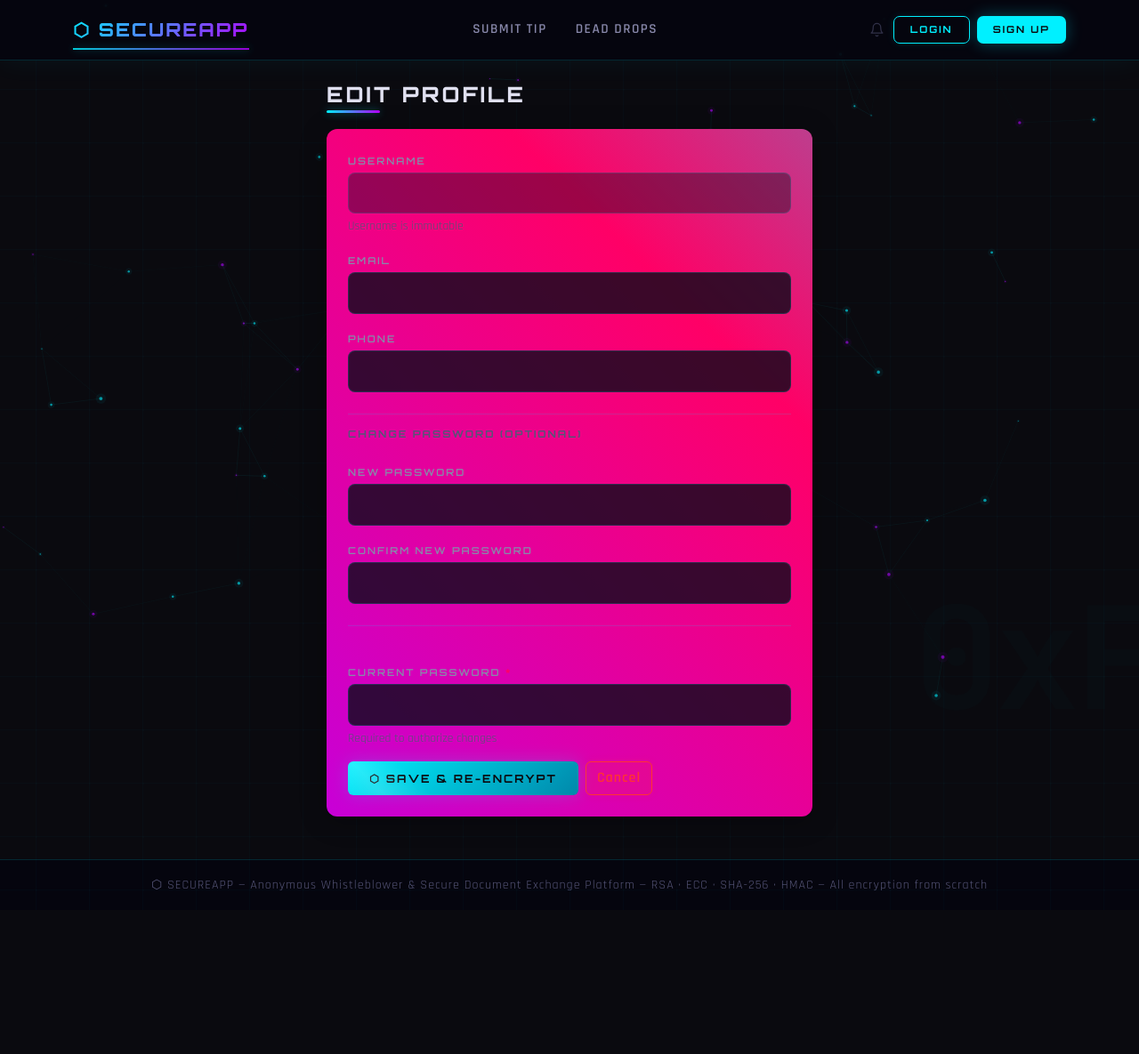
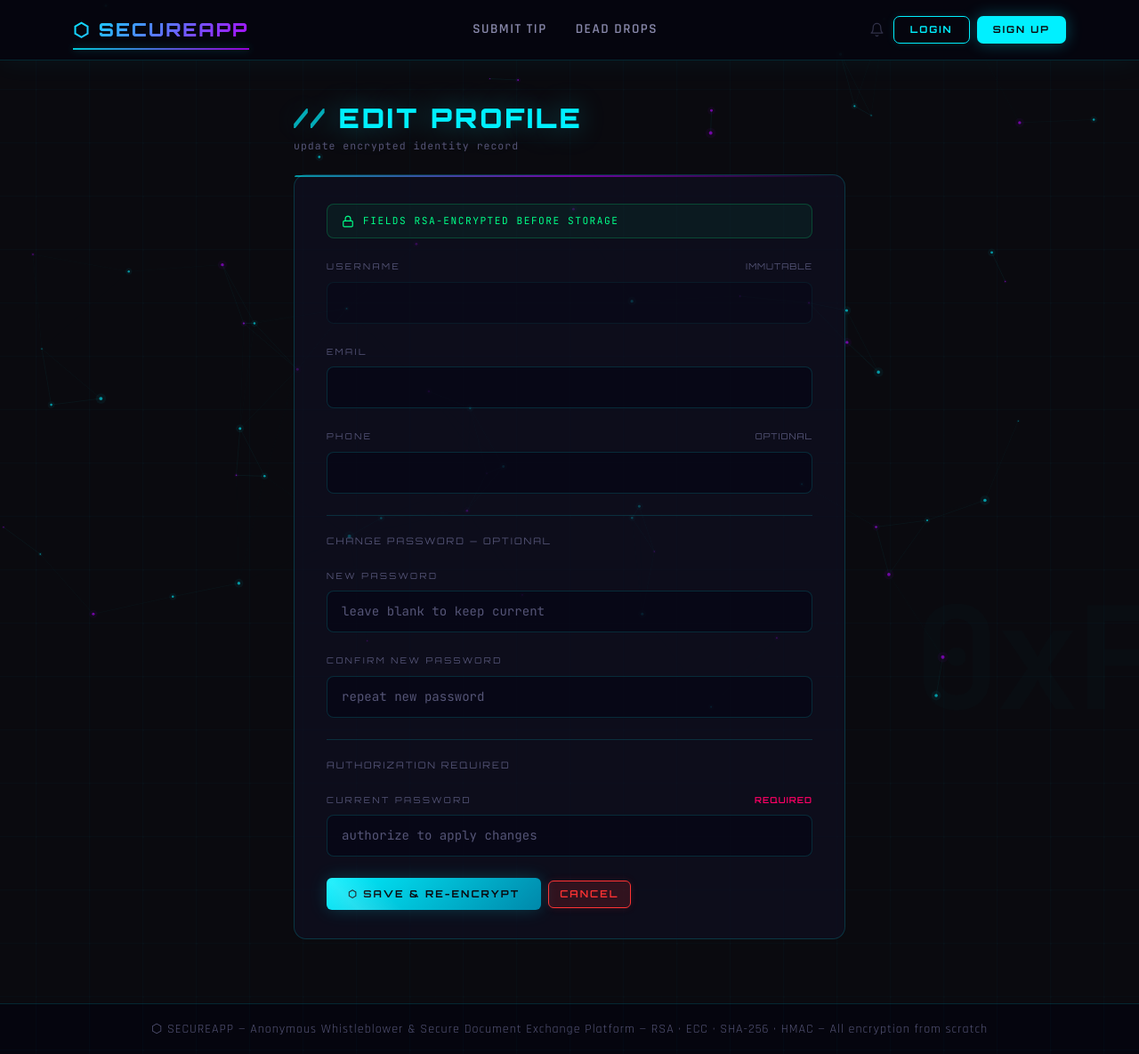
Before and after one commit to monirakib/SecureApp, a Flask app: template templates/edit_profile.html in a window 1280 px wide. Shown: the whole page at 89% size. Before the commit the page ends 1001 px from the top, so only its background shows below. Run offline with Flask 3, Linux system fonts and the light colour scheme; the template is opened without the code that fills it, so the values that code supplies are empty.

Commit message:
Redesign edit_post and edit_profile to match cyberpunk compose UI; update .gitignore for LaTeX artifacts

```diff
--- a/templates/edit_profile.html
+++ b/templates/edit_profile.html
@@ -1,55 +1,96 @@
 {% extends "base.html" %}
-{% block title %}Edit Profile - SecureApp{% endblock %}
+{% block title %}Edit Profile — SecureApp{% endblock %}
 {% block content %}
-<div class="row justify-content-center">
-    <div class="col-md-6">
-        <h2 class="section-title float-in">EDIT PROFILE</h2>
-        <div class="card neon-card float-in float-in-delay-1">
-            <div class="card-body p-4">
+<div style="max-width:620px;margin:0 auto;padding:1.5rem 0;">
+
+  {# ── HEADING ── #}
+  <div class="float-in mb-4">
+    <div style="font-family:'Orbitron',sans-serif;font-size:1.9rem;font-weight:900;letter-spacing:3px;color:var(--cyan);text-shadow:0 0 30px rgba(0,240,255,0.35);line-height:1.1;">
+      <span style="opacity:0.7;">// </span>EDIT PROFILE
+    </div>
+    <div style="font-family:'JetBrains Mono',monospace;font-size:0.72rem;color:var(--text-muted);letter-spacing:1px;margin-top:6px;">
+      update encrypted identity record
+    </div>
+  </div>
+
+  {# ── FORM CARD ── #}
+  <div class="compose-card float-in float-in-delay-1">
+
+    {# Encryption banner #}
+    <div style="background:rgba(0,255,136,0.06);border:1px solid rgba(0,255,136,0.2);border-radius:8px;padding:10px 16px;display:flex;align-items:center;gap:10px;margin-bottom:24px;">
+      <svg width="14" height="14" viewBox="0 0 24 24" fill="none" stroke="var(--green)" stroke-width="2"><rect x="3" y="11" width="18" height="11" rx="2"/><path d="M7 11V7a5 5 0 0 1 10 0v4"/></svg>
+      <span style="font-family:'JetBrains Mono',monospace;font-size:0.7rem;color:var(--green);letter-spacing:1.5px;">
+        FIELDS RSA-ENCRYPTED BEFORE STORAGE
+      </span>
+    </div>
+
     <form method="POST" action="{{ url_for('profile.edit_profile') }}">
       <input type="hidden" name="csrf_token" value="{{ g.csrf_token }}">
-                    <div class="mb-3">
-                        <label class="form-label">Username</label>
-                        <input type="text" class="form-control" value="{{ profile.username }}" disabled>
-                        <div class="form-text">Username is immutable</div>
+
+      {# USERNAME (immutable) #}
+      <div class="compose-field">
+        <label class="compose-label">USERNAME
+          <span style="float:right;font-size:0.6rem;color:var(--text-muted);font-weight:400;letter-spacing:1px;">IMMUTABLE</span>
+        </label>
+        <input type="text" class="compose-input" value="{{ profile.username }}" disabled
+               style="opacity:0.45;cursor:not-allowed;">
       </div>
-                    <div class="mb-3">
-                        <label for="email" class="form-label">Email</label>
-                        <input type="email" class="form-control" id="email" name="email"
+
+      {# EMAIL #}
+      <div class="compose-field">
+        <label class="compose-label">EMAIL</label>
+        <input type="email" name="email" class="compose-input" id="email"
                required value="{{ profile.email }}">
       </div>
-                    <div class="mb-3">
-                        <label for="phone" class="form-label">Phone</label>
-                        <input type="tel" class="form-control" id="phone" name="phone"
+
+      {# PHONE #}
+      <div class="compose-field">
+        <label class="compose-label">PHONE
+          <span style="float:right;font-size:0.6rem;color:var(--text-muted);font-weight:400;letter-spacing:1px;">OPTIONAL</span>
+        </label>
+        <input type="tel" name="phone" class="compose-input" id="phone"
                value="{{ profile.phone }}">
       </div>
-                    <div style="border-top: 1px solid var(--glass-border); margin: 1.5rem 0; padding-top: 1rem;">
-                        <h5 style="font-family: 'Orbitron', sans-serif; font-size: 0.7rem; letter-spacing: 2px; color: var(--text-muted);">CHANGE PASSWORD (OPTIONAL)</h5>
+
+      {# SECTION DIVIDER — change password #}
+      <div style="border-top:1px solid var(--glass-border);margin:8px 0 20px;padding-top:16px;">
+        <span style="font-family:'Orbitron',sans-serif;font-size:0.65rem;letter-spacing:2px;color:var(--text-muted);">CHANGE PASSWORD — OPTIONAL</span>
       </div>
-                    <div class="mb-3">
-                        <label for="new_password" class="form-label">New Password</label>
-                        <input type="password" class="form-control" id="new_password"
-                               name="new_password" minlength="6" autocomplete="new-password">
+
+      {# NEW PASSWORD #}
+      <div class="compose-field">
+        <label class="compose-label">NEW PASSWORD</label>
+        <input type="password" name="new_password" class="compose-input" id="new_password"
+               minlength="6" autocomplete="new-password" placeholder="leave blank to keep current">
       </div>
-                    <div class="mb-3">
-                        <label for="confirm_password" class="form-label">Confirm New Password</label>
-                        <input type="password" class="form-control" id="confirm_password"
-                               name="confirm_password" autocomplete="new-password">
+
+      {# CONFIRM NEW PASSWORD #}
+      <div class="compose-field">
+        <label class="compose-label">CONFIRM NEW PASSWORD</label>
+        <input type="password" name="confirm_password" class="compose-input" id="confirm_password"
+               autocomplete="new-password" placeholder="repeat new password">
       </div>
-                    <div style="border-top: 1px solid var(--glass-border); margin: 1.5rem 0; padding-top: 1rem;"></div>
-                    <div class="mb-3">
-                        <label for="current_password" class="form-label">Current Password <span style="color: var(--pink);">*</span></label>
-                        <input type="password" class="form-control" id="current_password"
-                               name="current_password" required autocomplete="current-password">
-                        <div class="form-text">Required to authorize changes</div>
+
+      {# SECTION DIVIDER — authorization #}
+      <div style="border-top:1px solid var(--glass-border);margin:8px 0 20px;padding-top:16px;">
+        <span style="font-family:'Orbitron',sans-serif;font-size:0.65rem;letter-spacing:2px;color:var(--text-muted);">AUTHORIZATION REQUIRED</span>
       </div>
-                    <div class="d-flex gap-2">
-                        <button type="submit" class="btn btn-primary">⬡ SAVE &amp; RE-ENCRYPT</button>
-                        <a href="{{ url_for('profile.view_profile') }}" class="btn btn-outline-secondary">Cancel</a>
+
+      {# CURRENT PASSWORD #}
+      <div class="compose-field">
+        <label class="compose-label">CURRENT PASSWORD
+          <span style="float:right;font-size:0.6rem;color:var(--pink);font-weight:600;letter-spacing:1px;">REQUIRED</span>
+        </label>
+        <input type="password" name="current_password" class="compose-input" id="current_password"
+               required autocomplete="current-password" placeholder="authorize to apply changes">
+      </div>
+
+      {# ACTIONS #}
+      <div class="d-flex gap-2 align-items-center">
+        <button type="submit" class="btn btn-primary" style="font-family:'Orbitron',sans-serif;font-size:0.7rem;letter-spacing:2px;">⬡ SAVE &amp; RE-ENCRYPT</button>
+        <a href="{{ url_for('profile.view_profile') }}" class="btn btn-outline-secondary" style="font-family:'Orbitron',sans-serif;font-size:0.7rem;letter-spacing:2px;">CANCEL</a>
       </div>
     </form>
   </div>
 </div>
-    </div>
-</div>
 {% endblock %}
```
Also changed, not shown: templates/edit_post.html (+52 -18 lines), 1 other file. Lines whose indentation alone changed are shown as unchanged.
